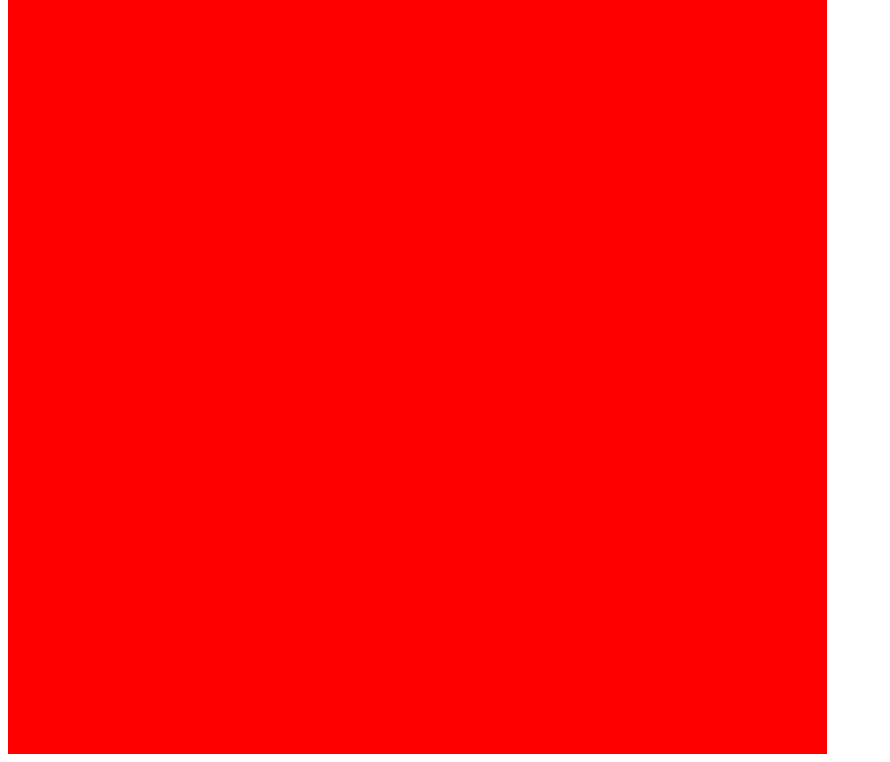
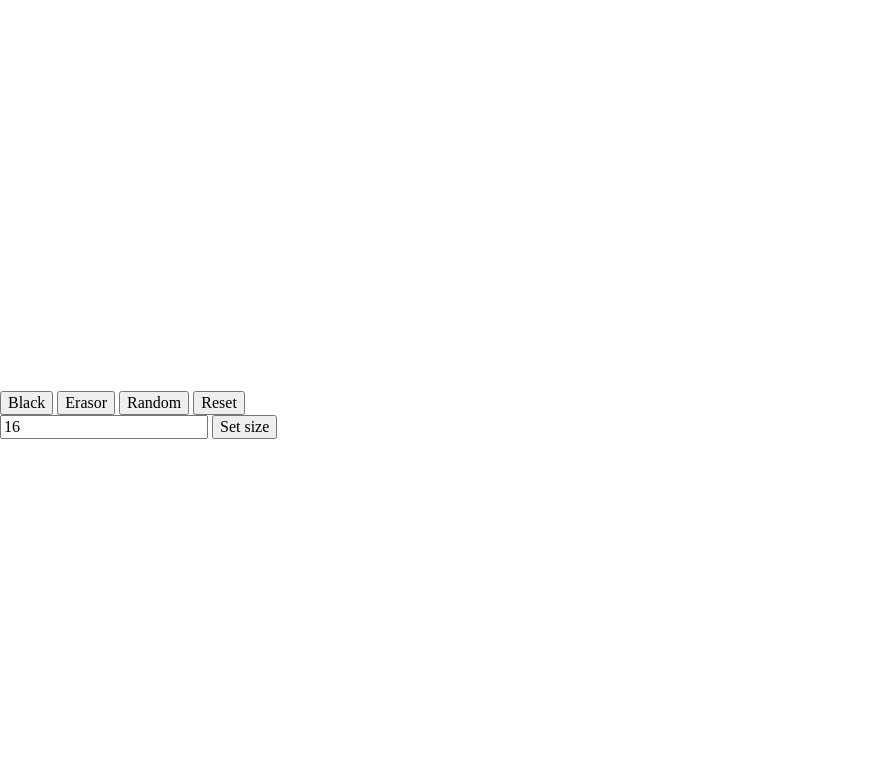
Before and after one commit to RJN-bot/Etch-A-Sketch, a plain HTML site: page index.html in a window 1280 px wide. Shown: the part 73-835 px from the top of the page, without its empty margins (0-890 px from the left). After the commit the page ends 800 px from the top, so only its background shows below. Drawn offline with Linux system fonts and the light colour scheme.

Commit message:
HTML and JS done. Styles to be added

```diff
--- a/app.js
+++ b/app.js
@@ -1,41 +1,47 @@
-const sketchPad = document.querySelector('.sketchpad');
+let color = 'black';
 
-rowDiv = () => {
+function createGrid(size) {
+    const sketchPad = document.querySelector('.sketchpad');
+    sketchPad.style.gridTemplateColumns = `repeat(${size}, 1fr)`
+    sketchPad.style.gridTemplateRows = `repeat(${size}, 1fr)`
 
-    for (let i = 1; i < 5; i++) {
+    for (let i = 0; i < size * size; i++) {
         const newDiv = document.createElement('div');
-        newDiv.classList.add(`row-${i}`);
-        sketchPad.appendChild(newDiv);
+        newDiv.style.backgroundColor = "white";
+        newDiv.addEventListener('mouseover', changeCellColor)
+        newDiv.classList.add('cell');
+        sketchPad.insertAdjacentElement('beforeend', newDiv)
+    }
+}
+
+createGrid(16);
+
+function changeSize(input) {
+    if (input >= 2 && input <= 100) {
+        createGrid(input);
+
+    } else {
+        alert('Only value between 2 and 100 accepted')
     }
 }
 
 
-const rowDivSelect = document.querySelectorAll('.row-div');
-cellDiv = () => {
+function changeCellColor() {
+    if (color === 'random') {
+        this.style.backgroundColor = `rgb(${Math.random() * 255},${Math.random() * 255},${Math.random() * 255})`
+    }
+    else {
+        this.style.backgroundColor = color;
+    }
+}
 
-
-    const cellDiv = document.createElement('div');
-
-    cellDiv.classList.add('cell-div');
-    for (let i = 1; i < 5; i++) {
-        rowDivSelect[i].appendChild(cellDiv);
-
-    }
-
-    console.log(rowDivSelect);
-
+function changeColor(choice) {
+    color = choice;
 }
 
 
-
-function createGrid() {
-
-    rowDiv();
-    for (let j = 0; j < 4; j++) {
-        cellDiv();
-    }
-
-
+function resetBoard() {
+    const sketchPad = document.querySelector('.sketchpad');
+    let cell = sketchPad.querySelectorAll('div');
+    cell.forEach((div) => div.style.backgroundColor = 'white')
 }
-
-createGrid();
--- a/index.html
+++ b/index.html
@@ -6,13 +6,29 @@
     <meta http-equiv="X-UA-Compatible" content="IE=edge">
     <meta name="viewport" content="width=device-width, initial-scale=1.0">
     <title>Sketch IDFK</title>
+    <link rel="stylesheet" href="reset.css">
     <link rel="stylesheet" href="style.css">
 </head>
 
 <body>
     <div class="container">
-        <div class="sketchpad"></div>
+        <div class="title">
+            <h1>Sketch Pad</h1>
+        </div>
+        <div class="content">
+            <div class="sketchpad"></div>
+            <div class="buttons">
+                <button onclick="changeColor('black')">Black</button>
+                <button onclick="changeColor('white')">Erasor</button>
+                <button onclick="changeColor('random')">Random</button>
+                <button onclick="resetBoard()">Reset</button>
+            </div>
+            <input type="text" placeholder="Size of board" value="16" onchange="changeSize(this.value)">
+            <button>Set size</button>
+        </div>
     </div>
+
+
 
     <script src="./app.js"></script>
 </body>
--- a/style.css
+++ b/style.css
@@ -1,22 +1,5 @@
-body {
-  height: 100%;
+.sketchpad {
+  width: 30vw;
+  height: 30vw;
+  display: grid;
 }
-
-.row-1,
-.row-2,
-.row-3,
-.row-4 {
-  background-color: red;
-  width: 64vw;
-  height: 16vw;
-}
-
-.cell-div {
-  background-color: pink;
-  width: 16vw;
-  height: 16vw;
-  display: flex;
-  /* flex-wrap: wrap; */
-  flex-direction: column;
-  margin: 0;
-}
```
